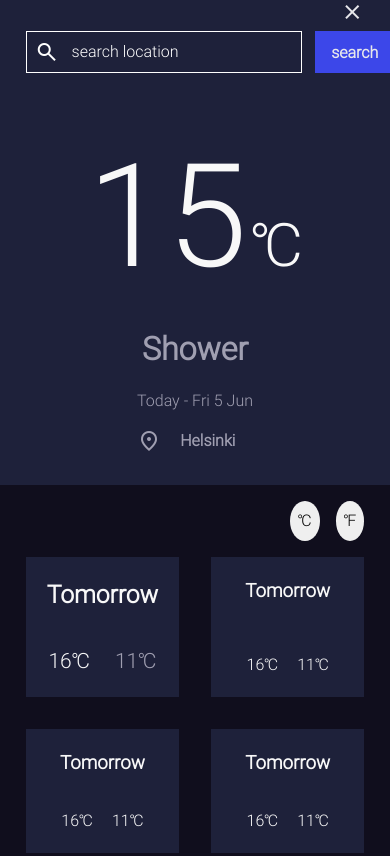
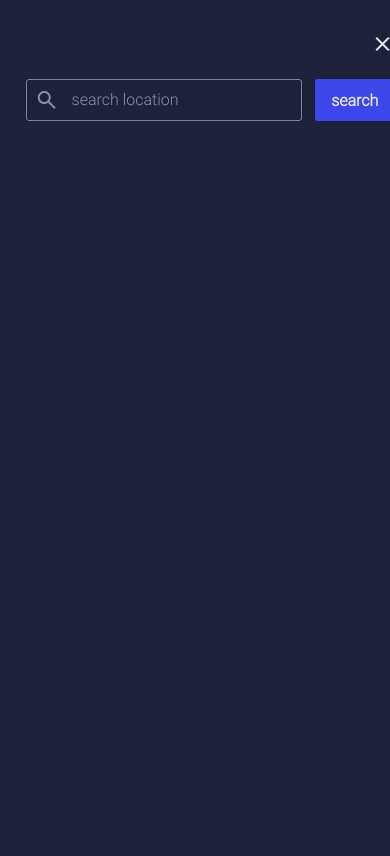
Before and after one commit to astragenius/TOP-Weather-APP, a website built with webpack: page src/template.html in a window 390 px wide. Shown: the top 856 px of the page. Built offline with nearby package versions, Linux system fonts and the light colour scheme; files whose address does not match are found by name; a web font is replaced by a local one.

Commit message:
add - styling mobile _navigation

```diff
--- a/src/scss/components/buttons.scss
+++ b/src/scss/components/buttons.scss
@@ -14,6 +14,7 @@
     padding: 0.5em 1em;
     font-weight: 600;
     line-height: 19px;
+    border-radius: 2px;
 
 }
 .convert-btn {
@@ -30,6 +31,7 @@
 
     background-color: transparent;
     color: #E7E7EB;
+    margin-bottom: 1em;
 
 
 }
--- a/src/scss/layout/_navigation.scss
+++ b/src/scss/layout/_navigation.scss
@@ -1,10 +1,28 @@
+
+.content-left-header {
+    position: relative;
+    z-index: 100;
+    height: 100vh;
+
+
+}
 .search-field {
+    position: absolute;
+    margin-top: 2em;
+    background-color: #1E213A;
+    top: 0%;
+    left: 0;
+    bottom: -50px;
+
 
 }
 
 .search-input {
     display: flex;
-    border: 1px solid white;
+
+    border: 1px solid #E7E7EB;
+    border-radius: 3px;
+    opacity: 0.5;
     align-items: center;
     color: white;
     padding-left: 0.5em;
@@ -35,4 +53,5 @@
 .search-input-container {
     display: flex;
     gap: 0.8em;
+    //position: fixed;
 }
--- a/src/template.html
+++ b/src/template.html
@@ -15,7 +15,7 @@
 
             <section class="content-left bg-main-blueBg-100 ">
                 <div class="wrapper ">
-                    <header class="">
+                    <header class="content-left-header">
                         <!-- <button class="btn search-place-btn margin-block-start-24">Search for Places</button> -->
                         <nav class="search-field">
                             <div class="close-btn-container">
```
